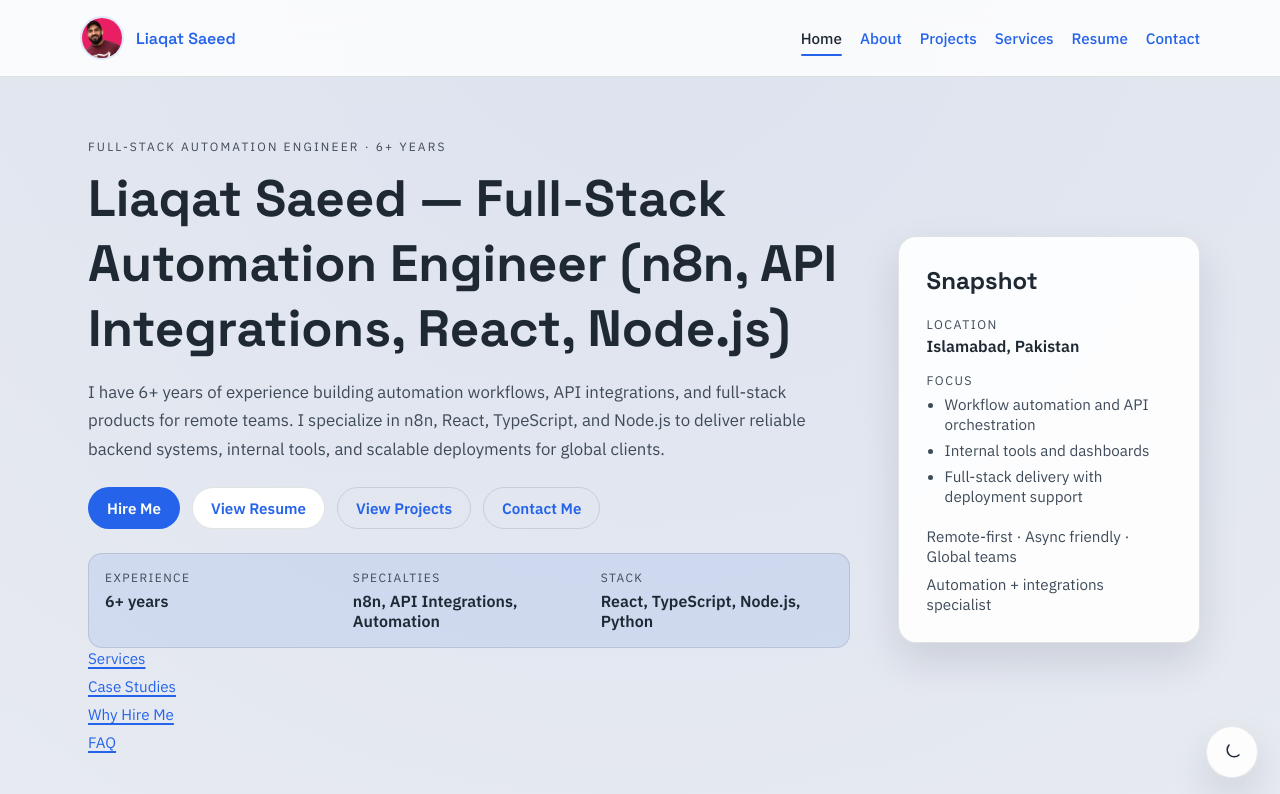
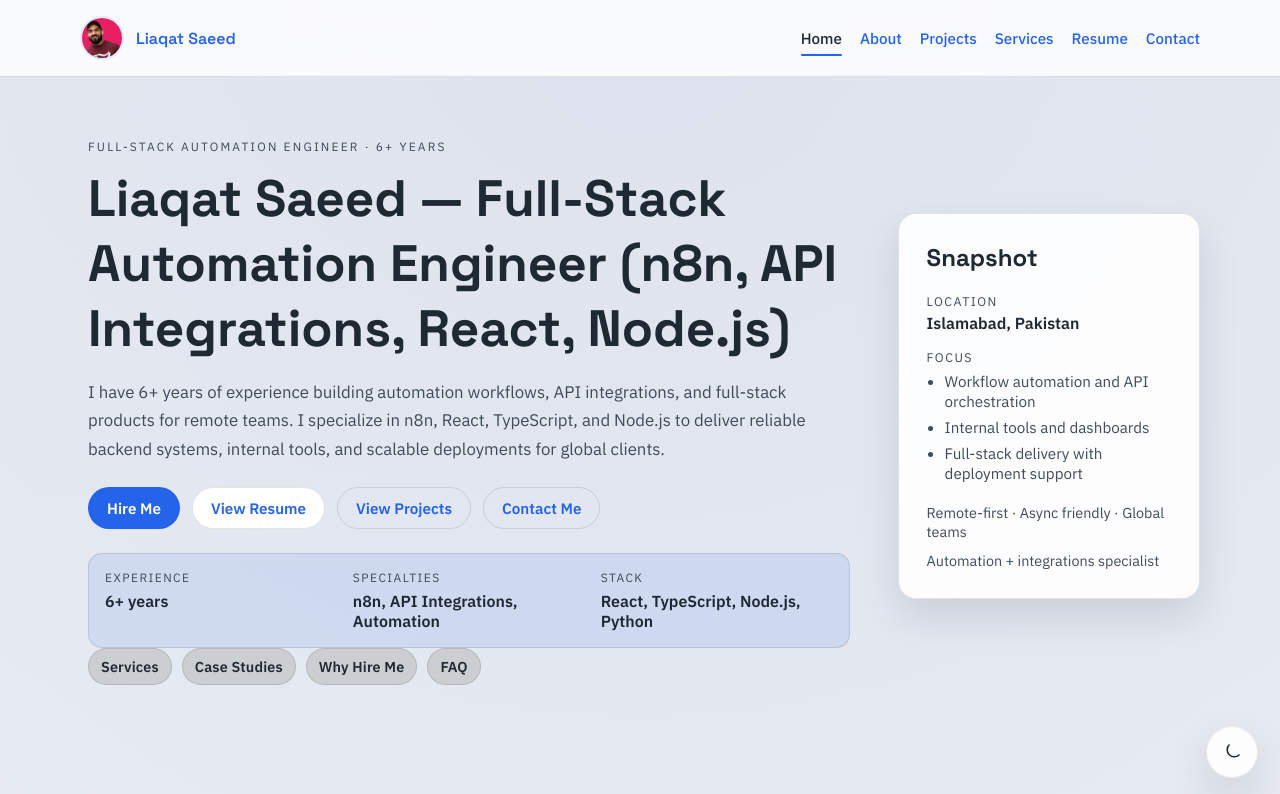
Before and after one commit to LiaqatSaeed/LiaqatSaeed, a React (Vite) app: page / in a window 1280 px wide. Shown: the top 794 px of the page. Built offline with nearby package versions, Linux system fonts and the light colour scheme.

Commit message:
Polish hero quick links

```diff
--- a/src/styles.css
+++ b/src/styles.css
@@ -635,9 +635,10 @@ img {
 }
 
 .hero-links {
-  display: grid;
-  gap: 8px;
-  font-size: 0.95rem;
+  display: flex;
+  flex-wrap: wrap;
+  gap: 10px;
+  font-size: 0.9rem;
   color: var(--muted);
 }
 
@@ -646,10 +647,20 @@ img {
 }
 
 .hero-links a {
+  color: var(--text);
+  text-decoration: none;
+  border: 1px solid var(--border);
+  background: color-mix(in srgb, var(--card) 80%, #0c1422);
+  padding: 8px 12px;
+  border-radius: 999px;
+  font-weight: 600;
+  letter-spacing: 0.01em;
+}
+
+.hero-links a:hover,
+.hero-links a:focus-visible {
+  border-color: color-mix(in srgb, var(--accent) 60%, var(--border));
   color: var(--accent);
-  text-decoration: underline;
-  text-underline-offset: 3px;
-  text-decoration-thickness: 2px;
 }
 
 .skills-grid {
```
